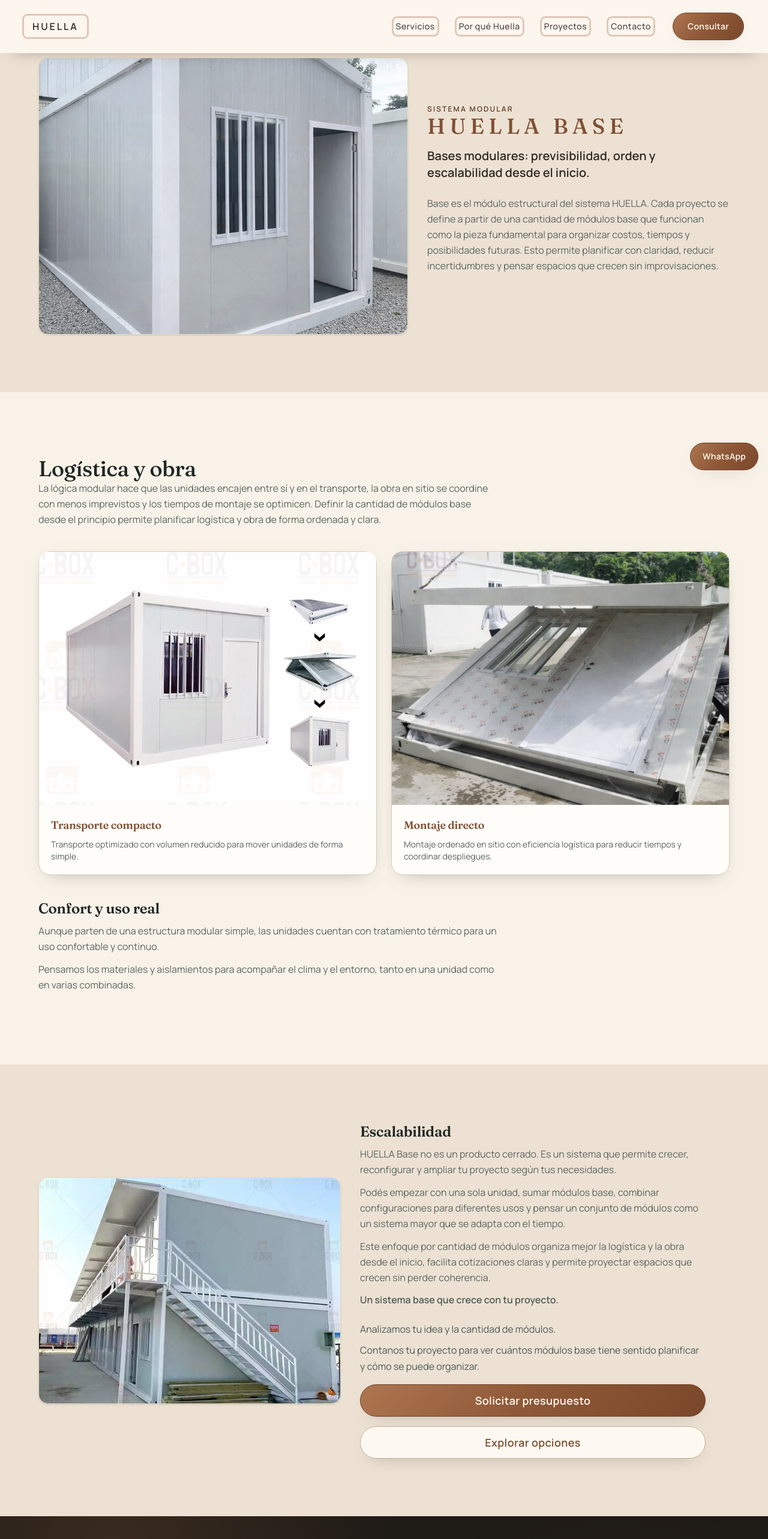
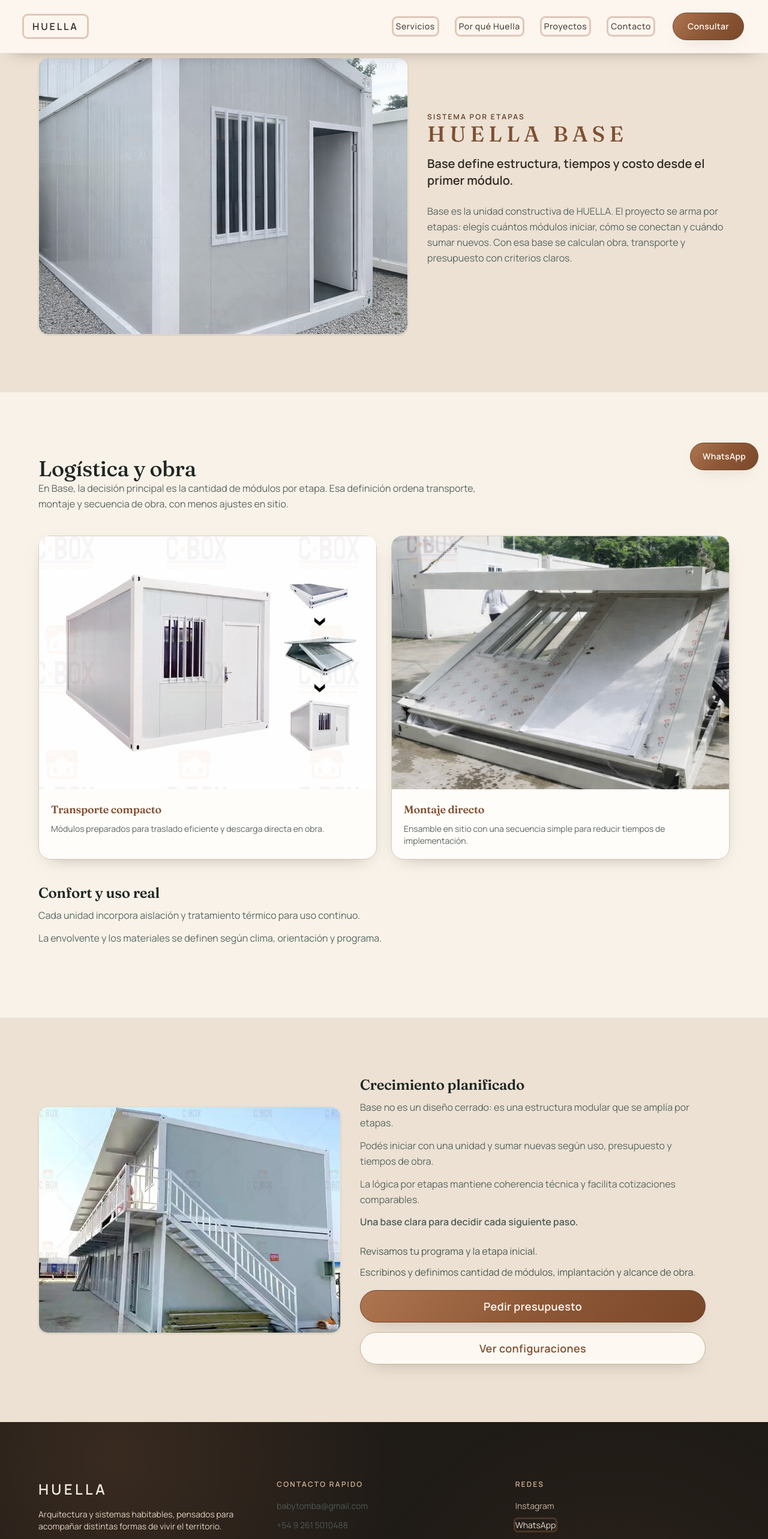
Before and after one commit to Teksi75/huella-mendoza-site, a Next.js app: page /base in a window 1280 px wide. Shown: the top 2566 px of the page at 60% size. Built offline with nearby package versions, Linux system fonts and the light colour scheme.

Commit message:
chore(editorial): ajustes finales en /base

```diff
--- a/app/base/page.tsx
+++ b/app/base/page.tsx
@@ -12,12 +12,12 @@ const logisticaCards = [
   {
     src: '/media/huella/base/huella-base-plegado.webp',
     title: 'Transporte compacto',
-    copy: 'Transporte optimizado con volumen reducido para mover unidades de forma simple.',
+    copy: 'Módulos preparados para traslado eficiente y descarga directa en obra.',
   },
   {
     src: '/media/huella/base/huella-base-logistica.webp',
     title: 'Montaje directo',
-    copy: 'Montaje ordenado en sitio con eficiencia logística para reducir tiempos y coordinar despliegues.',
+    copy: 'Ensamble en sitio con una secuencia simple para reducir tiempos de implementación.',
   },
 ];
 
@@ -41,20 +41,18 @@ export default function BasePage() {
               />
             </div>
             <div className="max-w-xl">
-              <p className="section-eyebrow text-center md:text-left">Sistema modular</p>
+              <p className="section-eyebrow text-center md:text-left">Sistema por etapas</p>
               <h1 className="mb-4 text-center text-3xl font-medium uppercase tracking-[0.2em] text-[#7f4f31] md:text-left md:text-4xl">
                 HUELLA Base
               </h1>
               <p className="mb-6 text-center text-xl font-semibold text-[#2f2a23] md:text-left">
-                Bases modulares: previsibilidad, orden y escalabilidad desde el inicio.
+                Base define estructura, tiempos y costo desde el primer módulo.
               </p>
               <div className="mb-6">
                 <p className="text-center text-base leading-relaxed text-[#5a6662] md:text-left">
-                  Base es el módulo estructural del sistema HUELLA. Cada proyecto se define a
-                  partir de una cantidad de módulos base que funcionan como la pieza fundamental
-                  para organizar costos, tiempos y posibilidades futuras. Esto permite planificar
-                  con claridad, reducir incertidumbres y pensar espacios que crecen sin
-                  improvisaciones.
+                  Base es la unidad constructiva de HUELLA. El proyecto se arma por etapas: elegís
+                  cuántos módulos iniciar, cómo se conectan y cuándo sumar nuevos. Con esa base se
+                  calculan obra, transporte y presupuesto con criterios claros.
                 </p>
               </div>
             </div>
@@ -68,10 +66,8 @@ export default function BasePage() {
             <h2 className="section-title section-title-section">Logística y obra</h2>
             <div className="mb-6">
               <p className="text-base leading-relaxed text-[#5a6662]">
-                La lógica modular hace que las unidades encajen entre sí y en el transporte, la
-                obra en sitio se coordine con menos imprevistos y los tiempos de montaje se
-                optimicen. Definir la cantidad de módulos base desde el principio permite
-                planificar logística y obra de forma ordenada y clara.
+                En Base, la decisión principal es la cantidad de módulos por etapa. Esa definición
+                ordena transporte, montaje y secuencia de obra, con menos ajustes en sitio.
               </p>
             </div>
           </div>
@@ -103,12 +99,10 @@ export default function BasePage() {
             <div className="mb-6">
               <h3 className="mb-2 text-xl font-semibold md:text-2xl">Confort y uso real</h3>
               <p className="text-base leading-relaxed text-[#5a6662]">
-                Aunque parten de una estructura modular simple, las unidades cuentan con
-                tratamiento térmico para un uso confortable y continuo.
+                Cada unidad incorpora aislación y tratamiento térmico para uso continuo.
               </p>
               <p className="mt-3 text-base leading-relaxed text-[#5a6662]">
-                Pensamos los materiales y aislamientos para acompañar el clima y el entorno, tanto
-                en una unidad como en varias combinadas.
+                La envolvente y los materiales se definen según clima, orientación y programa.
               </p>
             </div>
           </div>
@@ -129,30 +123,27 @@ export default function BasePage() {
             </div>
             <div className="max-w-xl">
               <div className="mb-6">
-                <h3 className="mb-2 text-xl font-semibold md:text-2xl">Escalabilidad</h3>
+                <h3 className="mb-2 text-xl font-semibold md:text-2xl">Crecimiento planificado</h3>
                 <p className="text-base leading-relaxed text-[#5a6662]">
-                  HUELLA Base no es un producto cerrado. Es un sistema que permite crecer,
-                  reconfigurar y ampliar tu proyecto según tus necesidades.
+                  Base no es un diseño cerrado: es una estructura modular que se amplía por
+                  etapas.
                 </p>
                 <p className="mt-3 text-base leading-relaxed text-[#5a6662]">
-                  Podés empezar con una sola unidad, sumar módulos base, combinar configuraciones
-                  para diferentes usos y pensar un conjunto de módulos como un sistema mayor que se
-                  adapta con el tiempo.
+                  Podés iniciar con una unidad y sumar nuevas según uso, presupuesto y tiempos de
+                  obra.
                 </p>
                 <p className="mt-3 text-base leading-relaxed text-[#5a6662]">
-                  Este enfoque por cantidad de módulos organiza mejor la logística y la obra desde
-                  el inicio, facilita cotizaciones claras y permite proyectar espacios que crecen
-                  sin perder coherencia.
+                  La lógica por etapas mantiene coherencia técnica y facilita cotizaciones
+                  comparables.
                 </p>
                 <p className="mt-3 text-base font-semibold text-[#4f5c58]">
-                  Un sistema base que crece con tu proyecto.
+                  Una base clara para decidir cada siguiente paso.
                 </p>
               </div>
               <div className="mb-4 text-base leading-relaxed text-[#5a6662]">
-                <p>Analizamos tu idea y la cantidad de módulos.</p>
+                <p>Revisamos tu programa y la etapa inicial.</p>
                 <p className="mt-2">
-                  Contanos tu proyecto para ver cuántos módulos base tiene sentido planificar y
-                  cómo se puede organizar.
+                  Escribinos y definimos cantidad de módulos, implantación y alcance de obra.
                 </p>
               </div>
               <div>
@@ -162,7 +153,7 @@ export default function BasePage() {
                   rel="noopener noreferrer"
                   className="u-btn-primary u-ease u-focus mb-4 inline-flex w-full justify-center text-lg"
                 >
-                  Solicitar presupuesto
+                  Pedir presupuesto
                 </Link>
                 <Link
                   href={buildWhatsAppUrl(whatsappMessages.baseOpciones)}
@@ -170,7 +161,7 @@ export default function BasePage() {
                   rel="noopener noreferrer"
                   className="u-btn-secondary u-ease u-focus inline-flex w-full justify-center text-lg"
                 >
-                  Explorar opciones
+                  Ver configuraciones
                 </Link>
               </div>
             </div>
```
